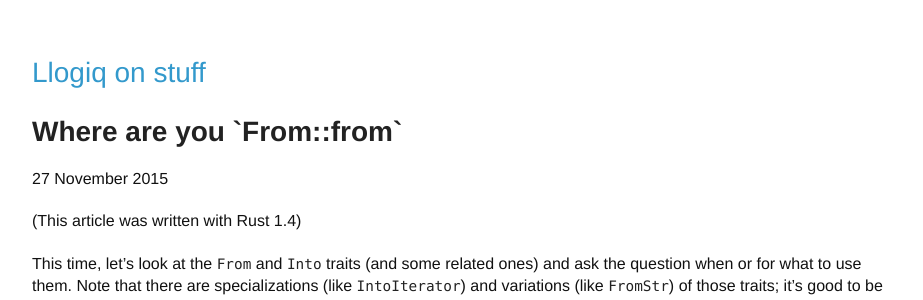
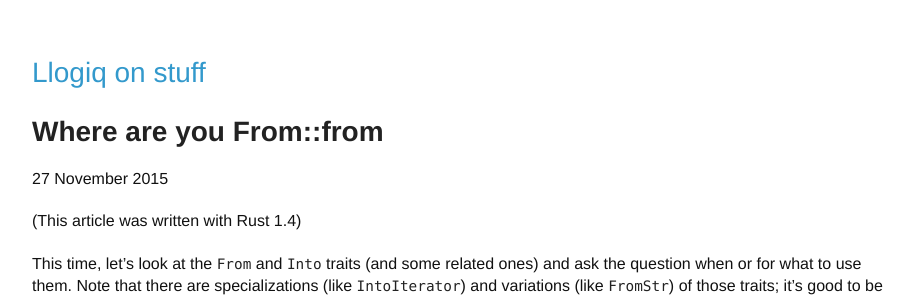
Before and after one commit to llogiq/llogiq.github.io, a Jekyll site: the page built from _posts/2015-11-27-from-into.md, in a window 1280 px wide and 900 px high. Shown: the top 300 px of the window, without its empty margins (178-1101 px from the left). Built offline with Jekyll 4.4.1, drawn with Linux system fonts in a browser that asks for light colours.

```diff
--- a/_posts/2015-11-27-from-into.md
+++ b/_posts/2015-11-27-from-into.md
@@ -1,6 +1,6 @@
 ---
-title: Where are you `From::from`
-subtitle: And what have you turned `Into::into`?
+title: Where are you From::from
+subtitle: And what have you turned Into::into?
 ---
 
 (This article was written with Rust 1.4)
```
